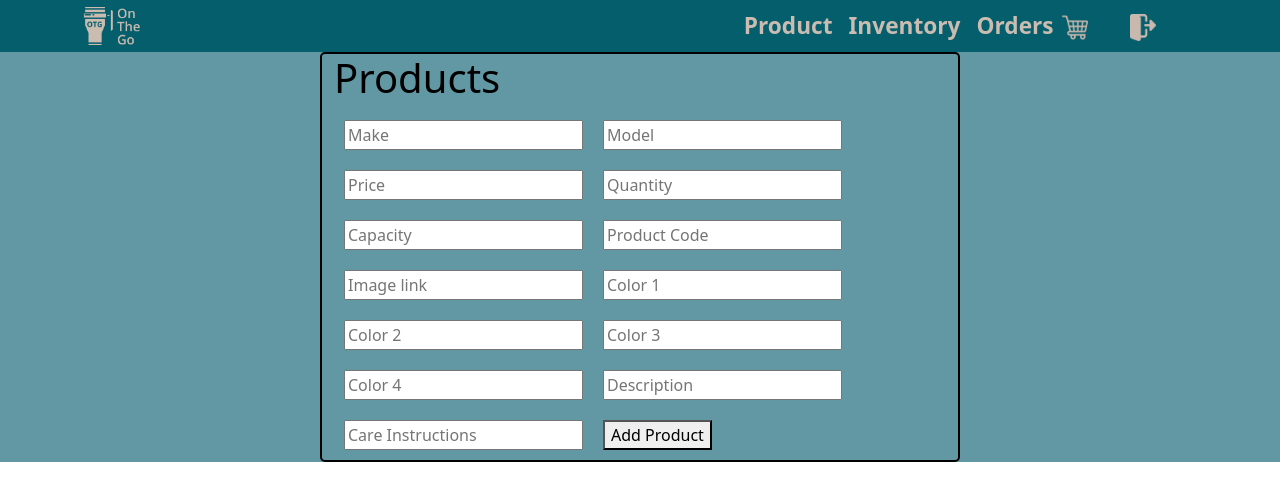
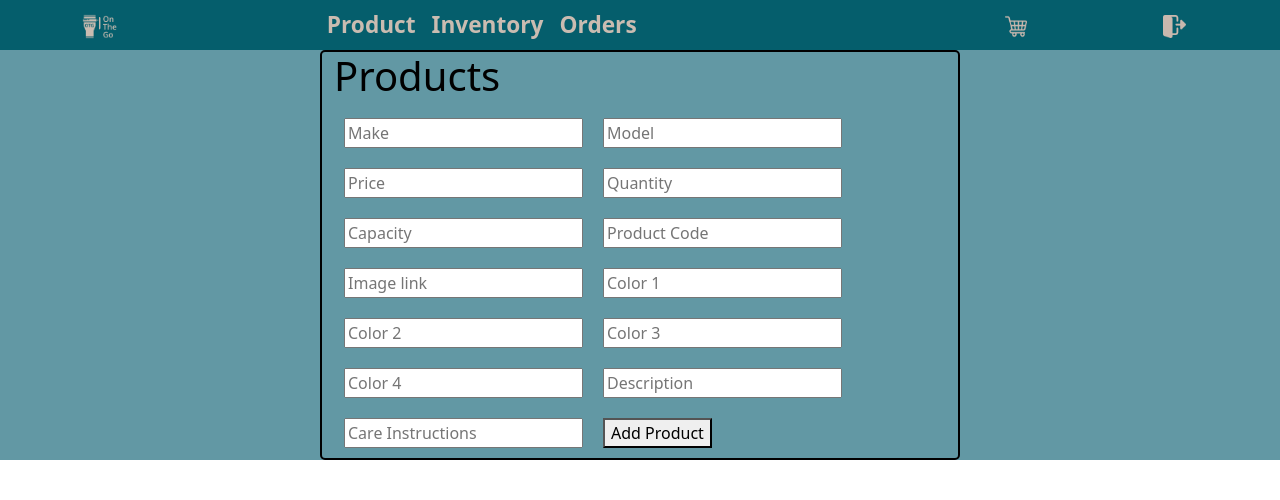
Before and after one commit to DupieM/duplessismarine_221326_finalproject_dv_term3, a React (Create React App) app in the folder client/: page /form in a window 1280 px wide. Shown: the top 500 px of the page. Built offline with nearby package versions, Linux system fonts and the light colour scheme.

Commit message:
navbar styling

```diff
--- a/client/src/App.js
+++ b/client/src/App.js
@@ -29,6 +29,7 @@ function App() {
             <Route path='/form' element={<Form />} />
             <Route path='/inventory' element= { <Inventory />} />
             <Route path='/order' element= { <Order />} />
+            <Route path='/single_product' element= { <SingleProduct />} />
         </Route>
       </Routes>
     </div>
--- a/client/src/components/navbar.js
+++ b/client/src/components/navbar.js
@@ -11,15 +11,14 @@ function BasicNavbar() {
     return (
         <Navbar variant="dark" style={{backgroundColor: '#055E6C', padding: '0'}}>
             <Container style={{textAlign: 'left'}}>
-                <Navbar.Brand href="/"><img src={icon3} style={{width: '10%'}}/></Navbar.Brand>
-                <Nav>
+                <Navbar.Brand href="/"><img src={icon3} style={{width: '17%',marginRight: "-50px"}}/></Navbar.Brand>
+                <Nav style={{marginRight: "360px"}}>
                     <Nav.Link href="/product" style={{fontSize: '17pt', color: '#CABCB1', fontWeight: 'bold'}}>Product</Nav.Link>
                     <Nav.Link href="/inventory" style={{fontSize: '17pt', color: '#CABCB1', fontWeight: 'bold'}}>Inventory</Nav.Link>
                     <Nav.Link href="/order" style={{fontSize: '17pt', color: '#CABCB1', fontWeight: 'bold'}}>Orders</Nav.Link>
-                    {/* <Nav.Link href="/single_product" style={{fontSize: '17pt', color: '#CABCB1', fontWeight: 'bold'}}>Single Product</Nav.Link> */}
                 </Nav>
-                <Navbar.Brand href="/"><img src={icon} style={{width: '50%'}}/></Navbar.Brand>
-                <Navbar.Brand href="/login"><img src={icon2} style={{width: '50%'}}/></Navbar.Brand>
+                <Navbar.Brand href="/" style={{marginRight: "140px"}}><img src={icon} style={{width: '120%'}}/></Navbar.Brand>
+                <Navbar.Brand href="/login"><img src={icon2} style={{width: '120%'}}/></Navbar.Brand>
             </Container>
         </Navbar>
     )
```
